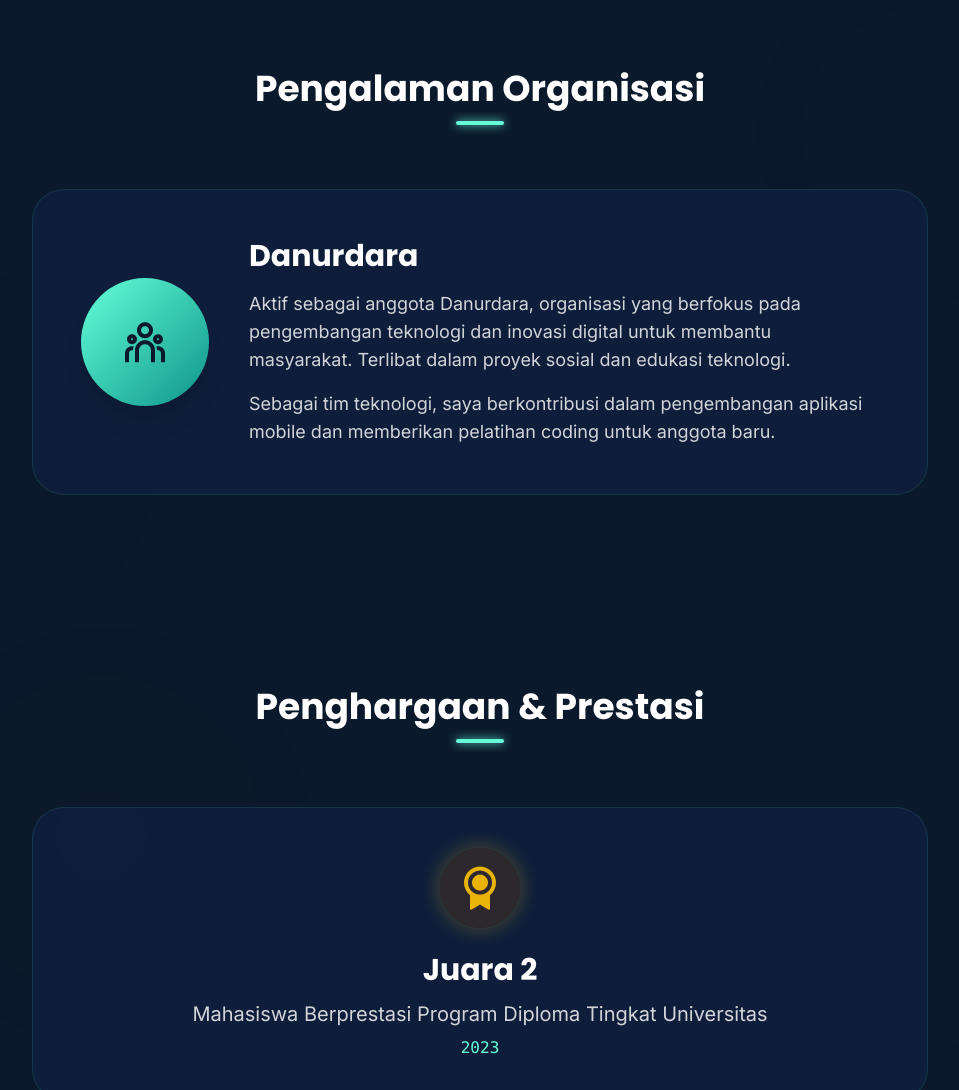
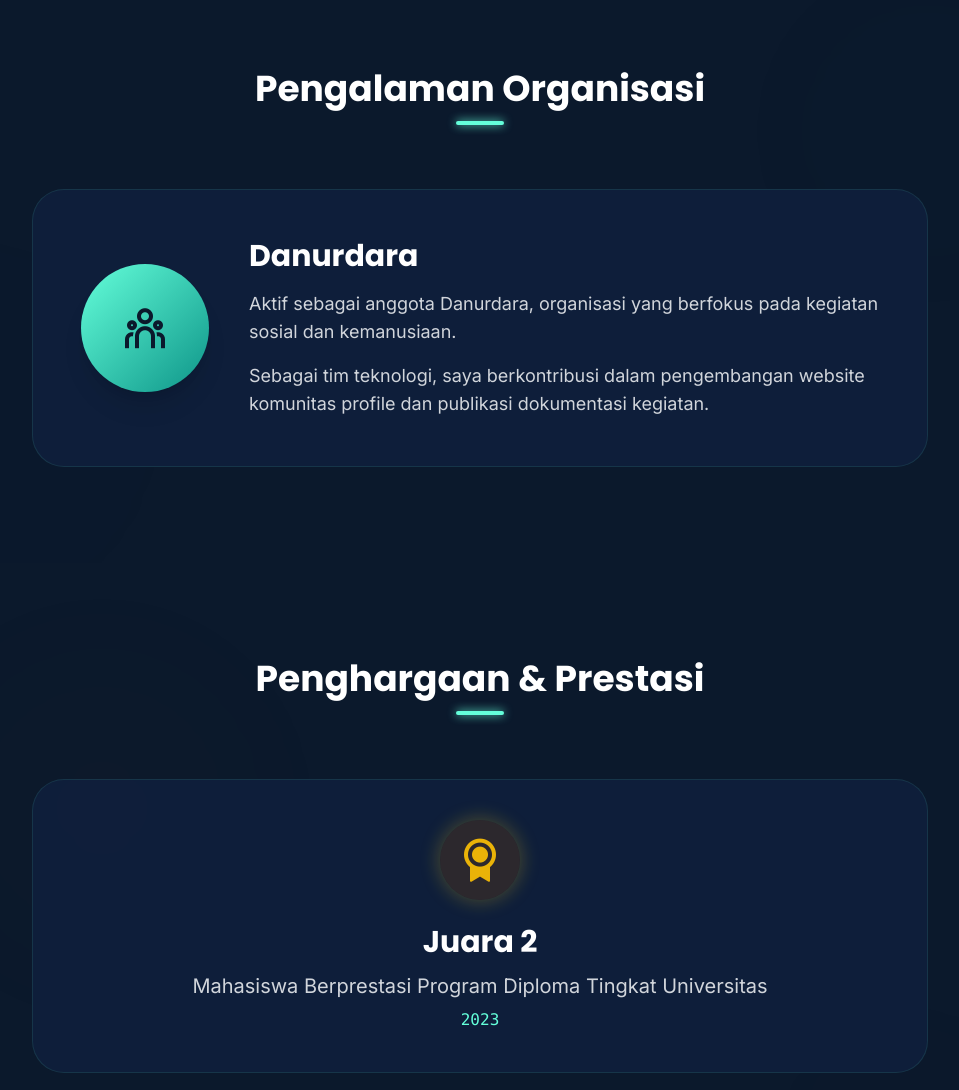
Before and after one commit to rifkirizkia/portofolio, a plain HTML site: page index.html in a window 1280 px wide. Shown: the part 4409-5499 px from the top of the page, without its empty margins (160-1119 px from the left). Drawn offline with nearby package versions, Linux system fonts and the light colour scheme.

Commit message:
update design and data

```diff
--- a/index.html
+++ b/index.html
@@ -717,10 +717,10 @@
             <div>
               <h3 class="text-3xl font-bold mb-4 text-primary dark:text-white">Danurdara</h3>
               <p class="text-gray-700 dark:text-gray-300 mb-4 text-lg">
-                Aktif sebagai anggota Danurdara, organisasi yang berfokus pada pengembangan teknologi dan inovasi digital untuk membantu masyarakat. Terlibat dalam proyek sosial dan edukasi teknologi.
+                Aktif sebagai anggota Danurdara, organisasi yang berfokus pada kegiatan sosial dan kemanusiaan.
               </p>
               <p class="text-gray-700 dark:text-gray-300 text-lg">
-                Sebagai tim teknologi, saya berkontribusi dalam pengembangan aplikasi mobile dan memberikan pelatihan coding untuk anggota baru.
+                Sebagai tim teknologi, saya berkontribusi dalam pengembangan website komunitas profile dan publikasi dokumentasi kegiatan.
               </p>
             </div>
           </div>
```
